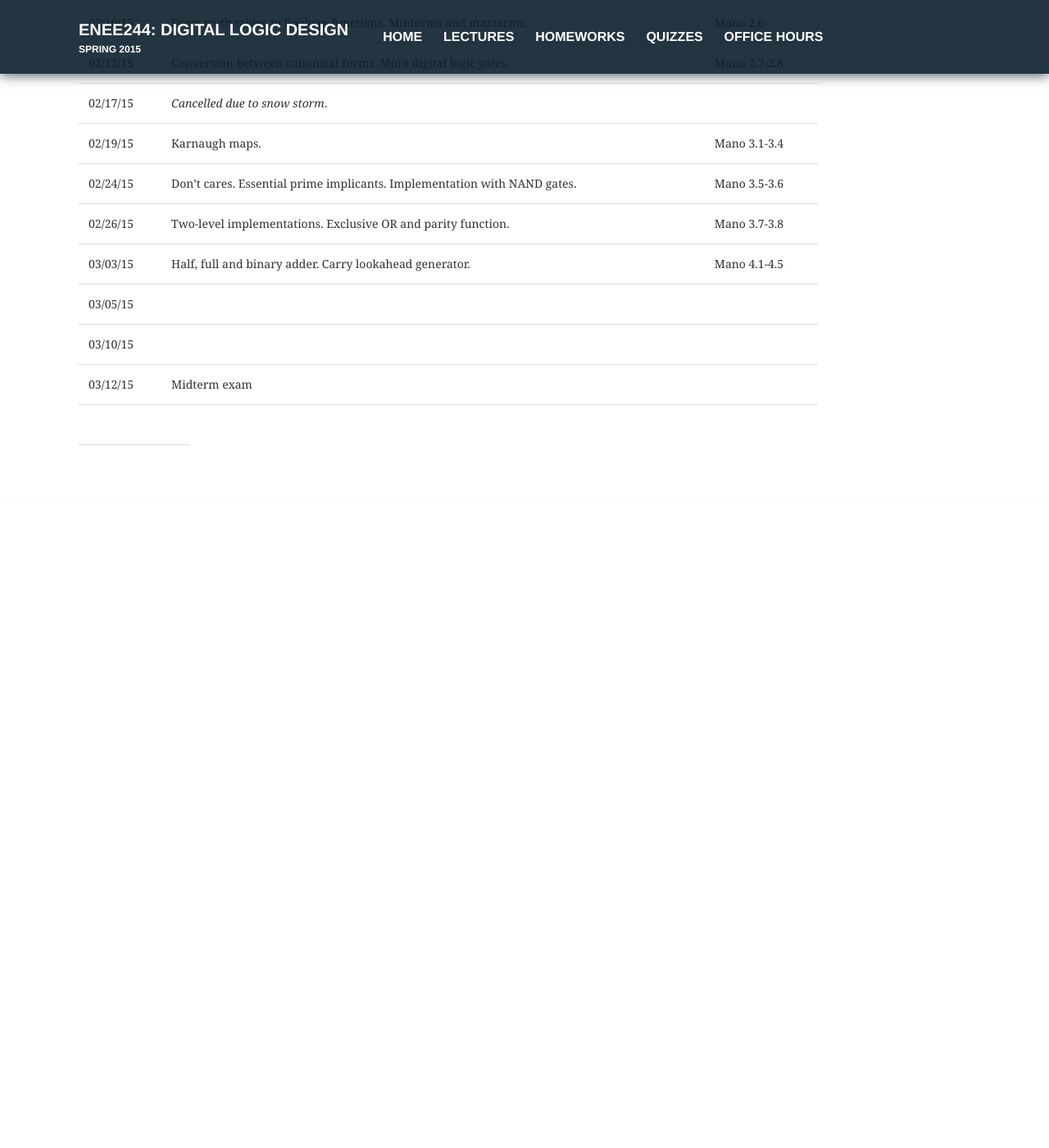
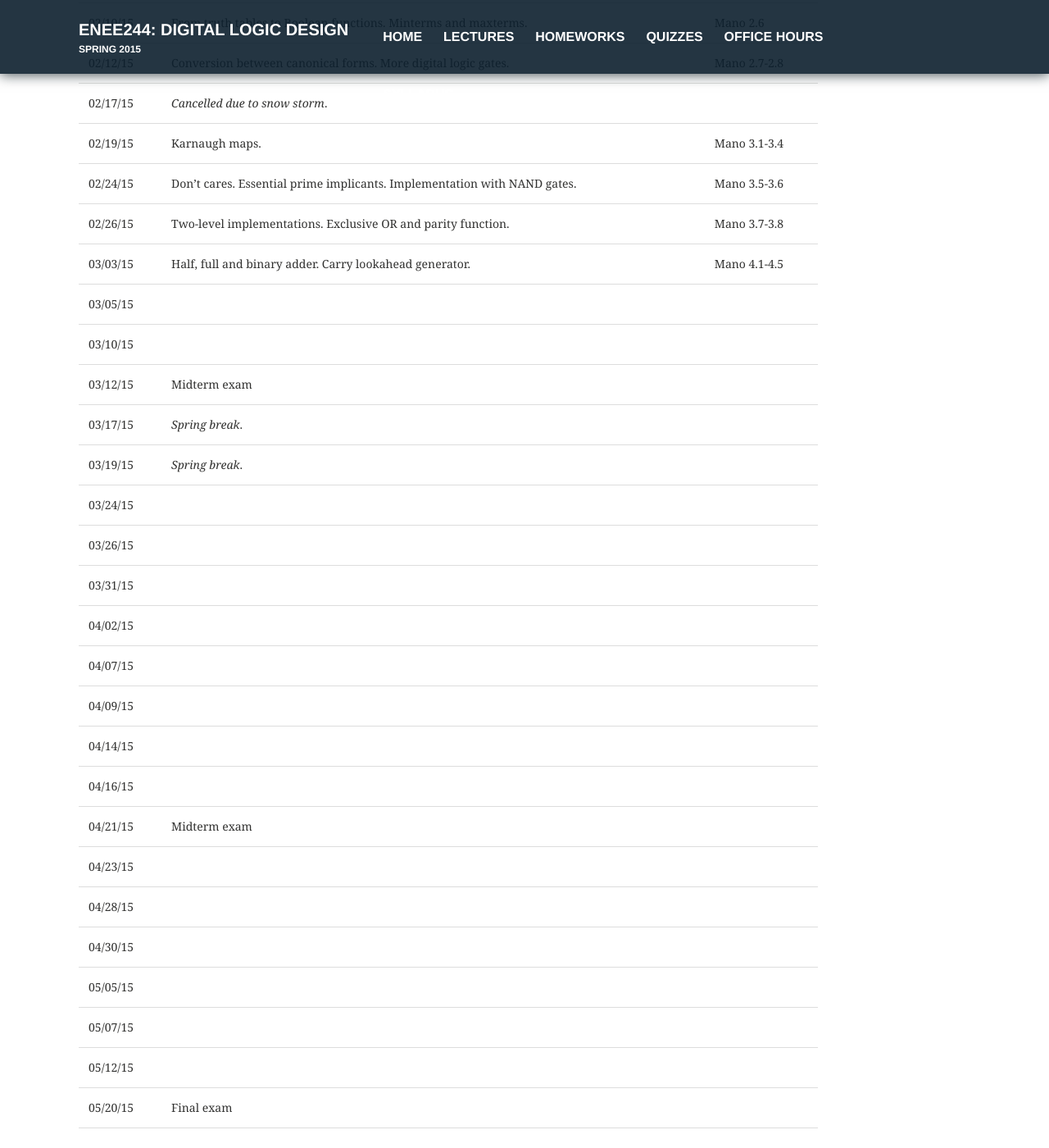
Before and after one commit to enee244/enee244.github.io, a Jekyll site: the page built from lectures/index.md, in a window 1280 px wide and 1400 px high, scrolled down 772 px. Shown: the whole window at 82% size. Built offline with Jekyll 4.4.1, drawn with Linux system fonts in a browser that asks for light colours; before the commit the page ends 1382 px from its top, so only the background shows below that.

Commit message:
Update index.md

```diff
--- a/lectures/index.md
+++ b/lectures/index.md
@@ -24,3 +24,21 @@ Date | Lecture | Readings
 03/05/15 ||
 03/10/15 ||
 03/12/15 | Midterm exam
+03/17/15 |  *Spring break*.|
+03/19/15 |  *Spring break*.|
+03/24/15 |  |
+03/26/15 |  |
+03/31/15 |  |
+04/02/15 ||
+04/07/15 ||
+04/09/15 ||
+04/14/15 ||
+04/16/15 | |
+04/21/15 | Midterm exam |
+04/23/15 ||
+04/28/15 ||
+04/30/15 ||
+05/05/15 ||
+05/07/15 ||
+05/12/15 ||
+05/20/15 |Final exam|
```
